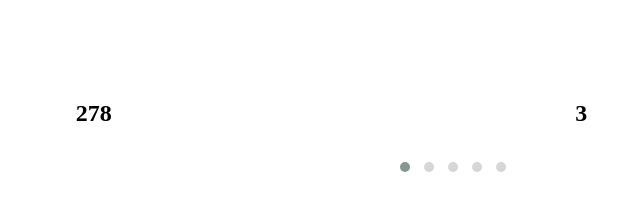
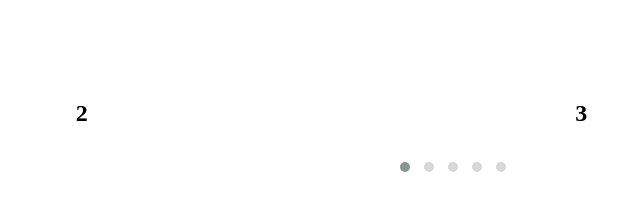
Before and after one commit to KarolinaChar/JSpradzia, a plain HTML site: page carousel.html in a window 1280 px wide. Shown: the full height of the page, 187-827 px from the left. Drawn offline with nearby package versions, Linux system fonts and the light colour scheme.

Commit message:
new change

```diff
--- a/carousel.html
+++ b/carousel.html
@@ -25,7 +25,7 @@
     <h1 id="title">Carousel</h1>
     <div class="owl-carousel owl-theme">
         <div class="item" data-merge="1"><h2>1</h2></div>
-        <div class="item" data-merge="2"><h2>278</h2></div>
+        <div class="item" data-merge="2"><h2>2</h2></div>
         <div class="item" data-merge="1"><h2>3</h2></div>
         <div class="item" data-merge="3"><h2>4</h2></div>
         <div class="item" data-merge="6"><h2>6</h2></div>
```
